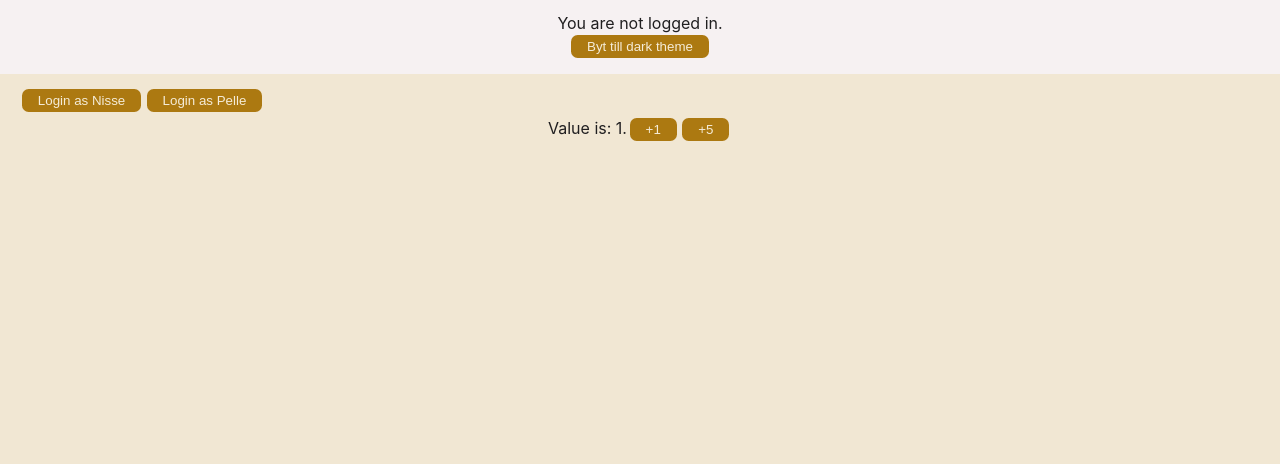
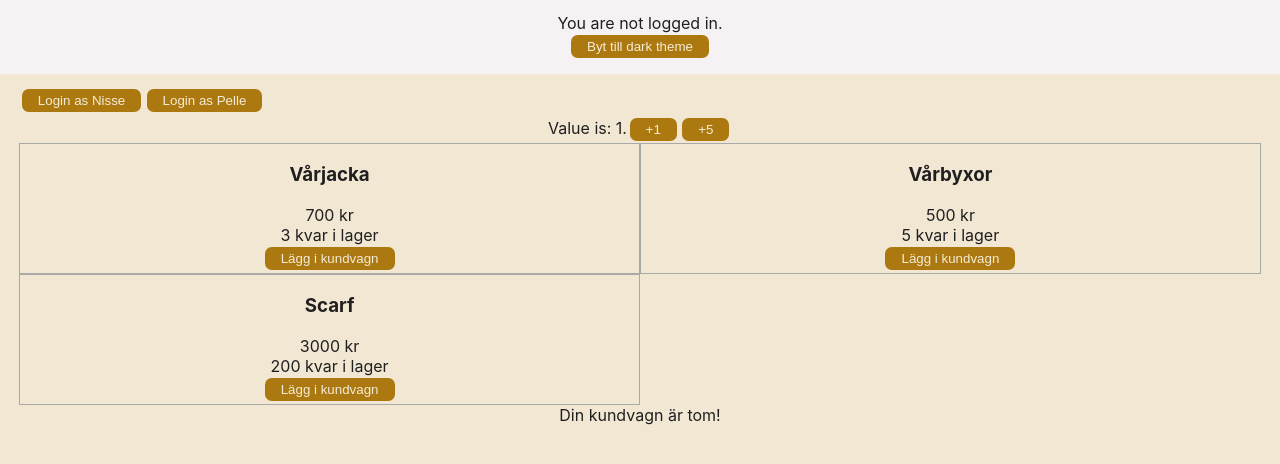
Before and after one commit to cm-net21-webbramverk/12-state-management, a React (Vite) app: page / in a window 1280 px wide. Shown: the top 464 px of the page. Built offline with nearby package versions, Linux system fonts and the light colour scheme.

Commit message:
Redux add products to cart

```diff
--- a/src/App.css
+++ b/src/App.css
@@ -53,3 +53,12 @@ body {
 	display: flex;
 	flex-direction: row;
 }
+
+.app .products {
+	display: grid;
+	grid-template-columns: 1fr 1fr;
+}
+
+.app .products > * {
+	border: 1px solid darkgray;
+}
--- a/src/App.jsx
+++ b/src/App.jsx
@@ -4,6 +4,8 @@ import Header from './components/header/Header'
 import ThemeContext from './contexts/ThemeContext'
 import DoLogin from './components/main/DoLogin'
 import Counter from './components/main/Counter'
+import ProductsGrid from './components/main/ProductsGrid'
+import ViewCart from './components/main/ViewCart'
 
 function App() {
 	const [themeIsDark, setThemeIsDark] = useState(false)
@@ -22,6 +24,8 @@ function App() {
 						<DoLogin name="Pelle" />
 					</div>
 					<Counter />
+					<ProductsGrid />
+					<ViewCart />
 				</main>
 			</div>
 		</ThemeContext.Provider>
--- /dev/null
+++ b/src/components/main/ProductsGrid.jsx
@@ -0,0 +1,22 @@
+import { useDispatch, useSelector } from 'react-redux'
+import { actions } from '../../features/cart'
+
+const ProductsGrid = () => {
+	const dispatch = useDispatch()
+	const products = useSelector(state => state.products)
+
+	return (
+		<div className="products">
+		{products.map(p => (
+			<div key={p.id}>
+				<h3>{p.name}</h3>
+				<div>{p.price} kr</div>
+				<div>{p.inStock} kvar i lager</div>
+				<button onClick={() => dispatch(actions.addToCart({ productId: p.id, amount: 1 })) }> Lägg i kundvagn </button>
+			</div>
+		))}
+		</div>
+	)
+}
+
+export default ProductsGrid
--- /dev/null
+++ b/src/components/main/ViewCart.jsx
@@ -0,0 +1,19 @@
+import { useSelector } from 'react-redux'
+
+const ViewCart = () => {
+	const cartItems = useSelector(state => state.cart)
+	// const products = useSelector(state => state.products)
+
+	return (
+		<div className="view-cart">
+		{cartItems.length > 0 ?
+			cartItems.map(item => (
+			<div key={item.productId}>
+				Id {item.productId} ... {item.amount} st.
+			</div>
+		)) : "Din kundvagn är tom!"}
+		</div>
+	)
+}
+
+export default ViewCart
--- /dev/null
+++ b/src/features/cart.js
@@ -0,0 +1,32 @@
+// Exempel på reducer
+import { createAction, createReducer } from '@reduxjs/toolkit'
+
+const addToCart = createAction('Add a product to cart')
+
+const actions = { addToCart }
+
+
+
+const initialState = []  // [{ productId, amount }]
+
+const reducer = createReducer(initialState, {
+	// action.payload ska var { productId, amount }
+	[addToCart.toString()]: (state, action) => {
+		// state är array av cart items
+		const newProduct = action.payload
+		const existingProduct = state.find(item => newProduct.productId === item.productId)
+
+		if( existingProduct ) {
+			// returnera ändrat objekt
+			return state.map(item => newProduct.productId === item.productId ? (
+				// ändrat objekt
+				{ ...item, amount: item.amount + newProduct.amount }
+			) : item)
+		} else {
+			return [ ...state, action.payload ]
+		}
+	}   // addToCart
+})
+
+
+export { actions, reducer }
--- /dev/null
+++ b/src/features/products.js
@@ -0,0 +1,21 @@
+// Exempel på reducer
+import { createAction, createReducer } from '@reduxjs/toolkit'
+
+
+
+const actions = {}
+
+
+
+const initialState = [
+	{ id: 1, name: 'Vårjacka', price: 700, inStock: 3 },
+	{ id: 3, name: 'Vårbyxor', price: 500, inStock: 5 },
+	{ id: 4, name: 'Scarf', price: 3000, inStock: 200 }
+]
+
+const reducer = createReducer(initialState, {
+	// Cart action som påverkar products också
+	// [addToCart.toString()]: ..........
+})
+
+export { actions, reducer }
--- a/src/features/rootReducer.js
+++ b/src/features/rootReducer.js
@@ -1,9 +1,12 @@
 import { combineReducers } from 'redux'
 import { reducer as counter } from './counter'
+import { reducer as products } from './products'
+import { reducer as cart } from './cart'
 
 const rootReducer = combineReducers({
-	counter: counter
-	// lägg till fler reducers efter behov
+	counter: counter,
+	products,  // samma sak som:  products: products
+	cart
 })
 
 /*
```
